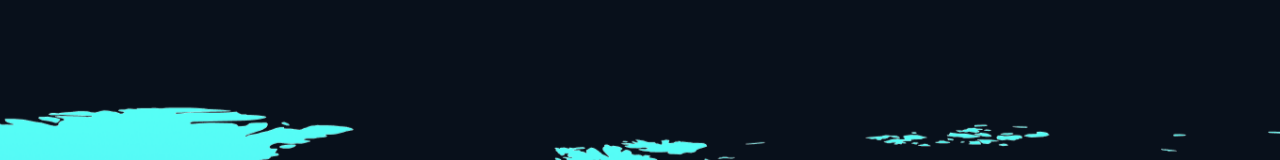
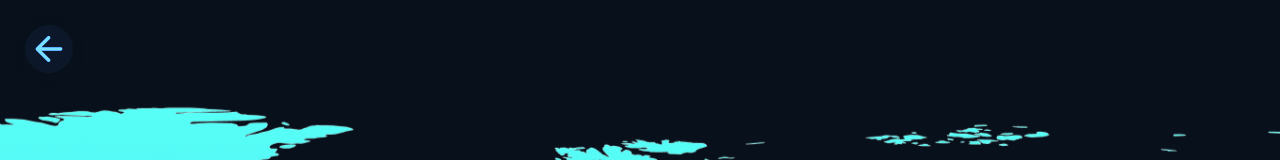
Before and after one commit to LarisaDandu/folks-lore-app, a React (Vite) app in the folder frontend/: page /map in a window 1280 px wide. Shown: the top 160 px of the page. Built offline with nearby package versions, Linux system fonts and the light colour scheme.

Commit message:
was not the last fix

```diff
--- a/frontend/src/app/pages/Map.jsx
+++ b/frontend/src/app/pages/Map.jsx
@@ -2,6 +2,7 @@ import React from "react";
 
 import { useRef, useState, useEffect } from "react";
 import "../styles/map.css";
+import { useNavigate } from "react-router-dom";
 
 import mapImage from "../assets/images/map.png";
 import europeFolklore from "../assets/images/Europefolklore.png";
@@ -9,6 +10,7 @@ import africaFolklore from "../assets/images/AfricaFolklore.png";
 import asiaFolklore from "../assets/images/AsiaFolklore.png";
 import americaFolklore from "../assets/images/AmericaFolklore.png";
 import closeIcon from "../assets/icons/x.svg";
+import backIcon from "../assets/icons/backarrow.svg";
 
 const creatures = [
     {
@@ -43,6 +45,7 @@ export default function Map() {
     const [start, setStart] = useState({ x: 0, y: 0 });
     const [showHint, setShowHint] = useState(true);
     const [popupVisible, setPopupVisible] = useState(false);
+    const navigate = useNavigate();
 
     const SCALE_X = 4;
     const SCALE_Y = 4 / 2.13;
@@ -107,6 +110,12 @@ export default function Map() {
         onTouchMove={handleTouchMove}
         onTouchEnd={handleTouchEnd}
       >
+
+        {/* Back Button */}
+        <button className="back-btn" onClick={() => navigate("/")}>
+            <img src={backIcon} alt="Back" className="back-icon" />
+        </button>
+
         {/* Hint overlay */}
         {showHint && (
           <div className="map-hint">
--- a/frontend/src/app/styles/Map.css
+++ b/frontend/src/app/styles/Map.css
@@ -25,6 +25,25 @@
     user-select: none;
     -webkit-user-drag: none;
     pointer-events: none;
+  }
+
+  .back-btn {
+    position: absolute;
+    top: 20px;
+    left: 20px;
+    background: none;
+    border: none;
+    z-index: 10000;
+    padding: 10px;
+    border-radius: 50%;
+    background: rgba(0, 0, 0, 0.4);
+    backdrop-filter: blur(4px);
+  }
+
+  .back-icon {
+    width: 48px;
+    height: 48px;
+    filter: brightness(1.5);
   }
 
   /* Hint overlay */
```
